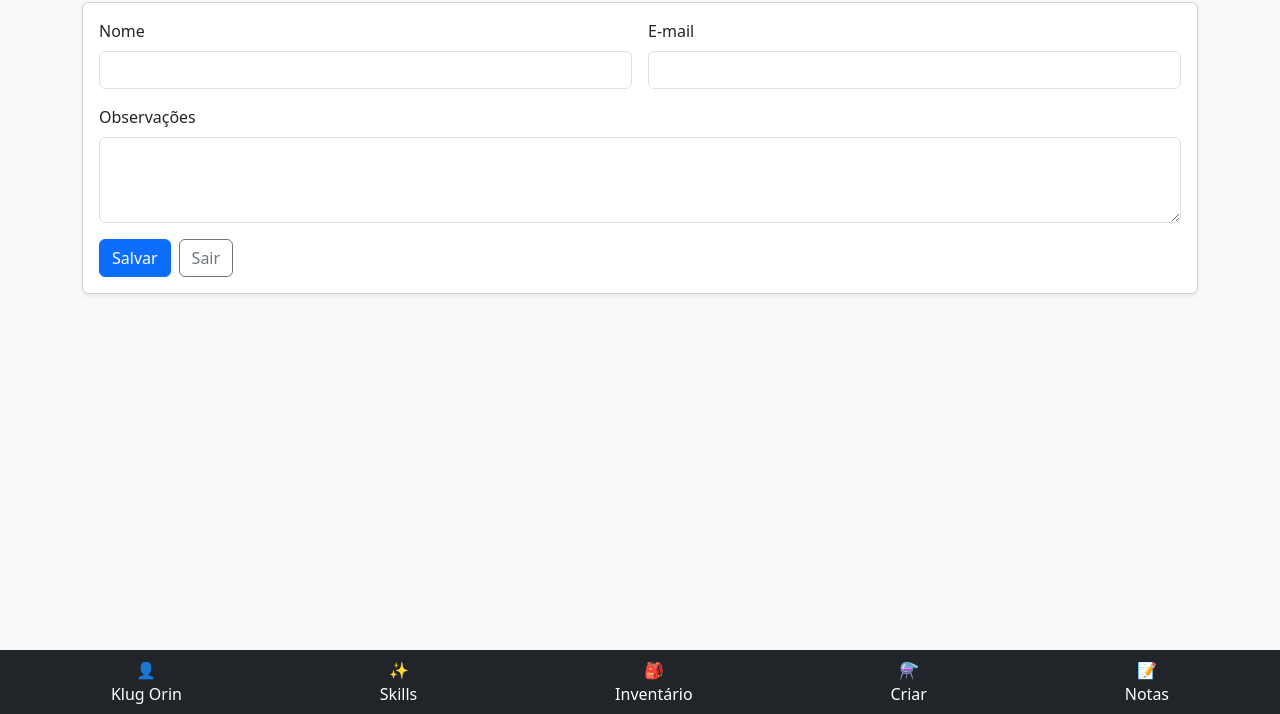
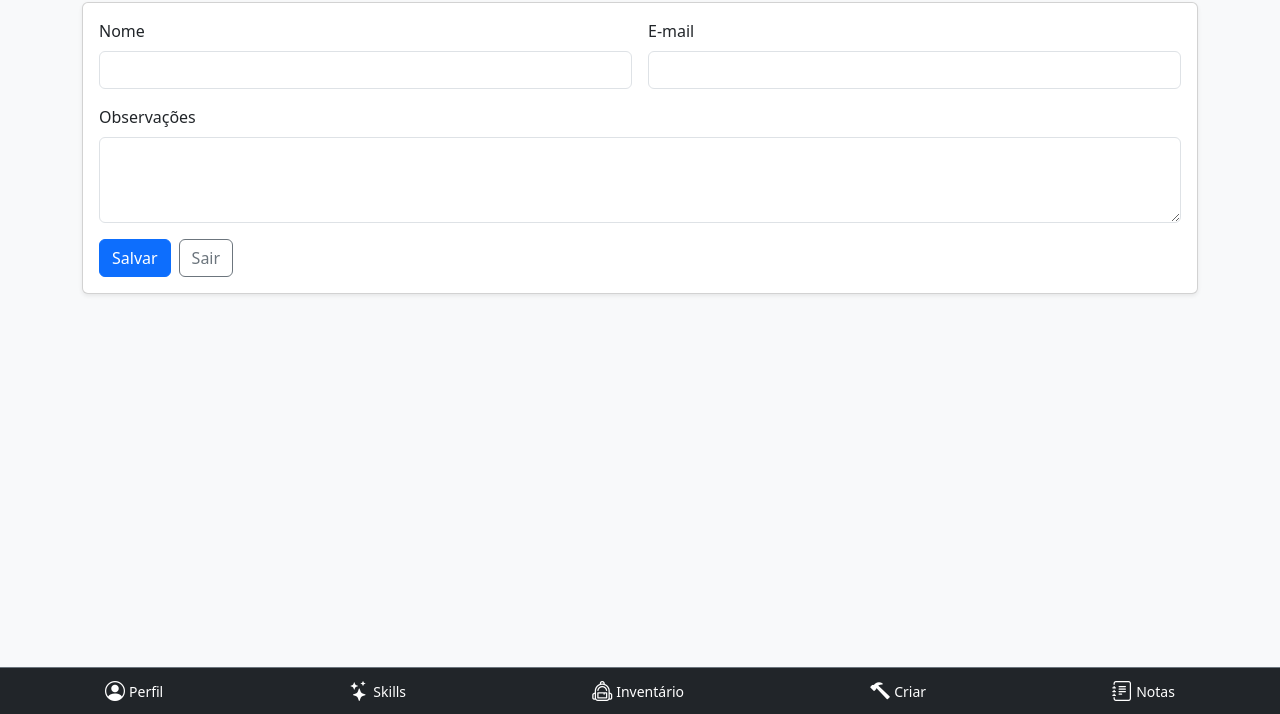
Before and after one commit to MarquesCleiton/pwa-sheets-helloworld, a plain HTML site: page src/presentation/pages/cadastro.html in a window 1280 px wide. Shown: the part 86-800 px from the top of the page. Drawn offline with nearby package versions, Linux system fonts and the light colour scheme.

Commit message:
deploy: c0c7d480cc72315b897f3a5ee9d4d5e437adaab7

```diff
--- a/src/presentation/componentes/navbar.html
+++ b/src/presentation/componentes/navbar.html
@@ -1,10 +1,26 @@
-<nav class="navbar fixed-bottom bg-dark text-white bg-dark">
+<nav class="navbar fixed-bottom bg-dark text-white border-top border-secondary">
   <div class="container-fluid d-flex justify-content-around">
-    <a href="/pwa-sheets-helloworld/src/presentation/pages/cadastro.html" class="text-center small nav-link">👤<br>Klug Orin</a>
-    <a href="/pwa-sheets-helloworld/src/presentation/pages/consulta.html" class="text-center small nav-link">✨<br>Skills</a>
-    <a href="/pwa-sheets-helloworld/src/presentation/pages/inventario.html" class="text-center small nav-link">🎒<br>Inventário</a>
-    <a href="/pwa-sheets-helloworld/src/presentation/pages/fabricar.html" class="text-center small nav-link">⚗️<br>Criar</a>
-    <a href="/pwa-sheets-helloworld/src/presentation/pages/notas.html" class="text-center small nav-link">📝<br>Notas</a>
+
+    <a href="/pwa-sheets-helloworld/src/presentation/pages/cadastro.html" class="nav-link d-flex flex-column flex-sm-row align-items-center gap-1">
+      <i class="bi bi-person-circle fs-5"></i><span class="small">Perfil</span>
+    </a>
+
+    <a href="/pwa-sheets-helloworld/src/presentation/pages/consulta.html" class="nav-link d-flex flex-column flex-sm-row align-items-center gap-1">
+      <i class="bi bi-stars fs-5"></i><span class="small">Skills</span>
+    </a>
+
+    <a href="/pwa-sheets-helloworld/src/presentation/pages/inventario.html" class="nav-link d-flex flex-column flex-sm-row align-items-center gap-1">
+      <i class="bi bi-backpack2 fs-5"></i><span class="small">Inventário</span>
+    </a>
+
+    <a href="/pwa-sheets-helloworld/src/presentation/pages/fabricar.html" class="nav-link d-flex flex-column flex-sm-row align-items-center gap-1">
+      <i class="bi bi-hammer fs-5"></i><span class="small">Criar</span>
+    </a>
+
+    <a href="/pwa-sheets-helloworld/src/presentation/pages/notas.html" class="nav-link d-flex flex-column flex-sm-row align-items-center gap-1">
+      <i class="bi bi-journal-text fs-5"></i><span class="small">Notas</span>
+    </a>
+
   </div>
 
   <style>
--- a/src/presentation/pages/cadastro.html
+++ b/src/presentation/pages/cadastro.html
@@ -7,6 +7,7 @@
 
   <title>Cadastro de Usuário</title>
   <link href="https://cdn.jsdelivr.net/npm/bootstrap@5.3.2/dist/css/bootstrap.min.css" rel="stylesheet" />
+  <link href="https://cdn.jsdelivr.net/npm/bootstrap-icons@1.11.3/font/bootstrap-icons.css" rel="stylesheet">
   <script src="https://accounts.google.com/gsi/client" async defer></script>
   <script type="module" crossorigin src="/pwa-sheets-helloworld/assets/cadastro-D45DdP10.js"></script>
   <link rel="modulepreload" crossorigin href="/pwa-sheets-helloworld/assets/GoogleAuthManager-YBajxLns.js">
```
Also changed, not shown: src/presentation/pages/consulta.html (+2 -0 lines), sw.js (+1 -1 lines).
